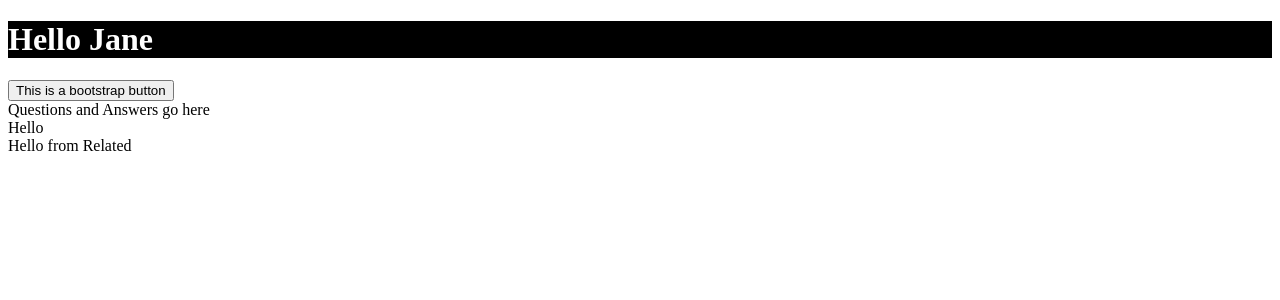
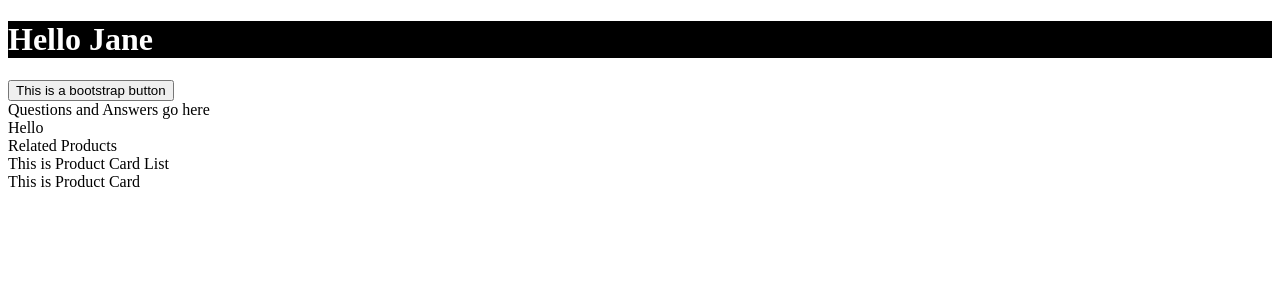
Before and after one commit to Brassicaceaee/project-catwalk, a React app: page / in a window 1280 px wide. Shown: the top 300 px of the page. Built offline with nearby package versions, Linux system fonts and the light colour scheme; the HTML template or start-up script is replaced by a standard one.

Commit message:
created Product Card List

```diff
--- /dev/null
+++ b/src/components/related/ProductCardEntry.jsx
@@ -0,0 +1,20 @@
+import React from 'react';
+
+
+
+
+
+
+const ProductCardEntry = () =>{
+
+
+  return(
+    <div>
+      This is Product Card
+    </div>
+  )
+}
+
+
+
+export default ProductCardEntry;
--- /dev/null
+++ b/src/components/related/ProductCardList.jsx
@@ -0,0 +1,22 @@
+import React from 'react';
+import ProductCardEntry from './ProductCardEntry.jsx'
+
+
+
+
+
+const ProductCardList = () =>{
+
+
+  return(
+    <div>
+      This is Product Card List
+      <ProductCardEntry />
+    </div>
+  )
+
+}
+
+
+
+export default ProductCardList;
--- a/src/components/related/Related.jsx
+++ b/src/components/related/Related.jsx
@@ -1,14 +1,15 @@
 import React from 'react';
+import ProductCardList from './ProductCardList.jsx'
 
 const Related = () => {
   return (
     <div>
-      Hello from Related
+      Related Products
+      <ProductCardList />
     </div>
   )
 }
 
 
-
 export default Related;
 // https://app-hrsei-api.herokuapp.com/api/fec2/hr-rfp/products?product_id = 40364/related
```
Also changed, not shown: src/components/related/API.js (added).
